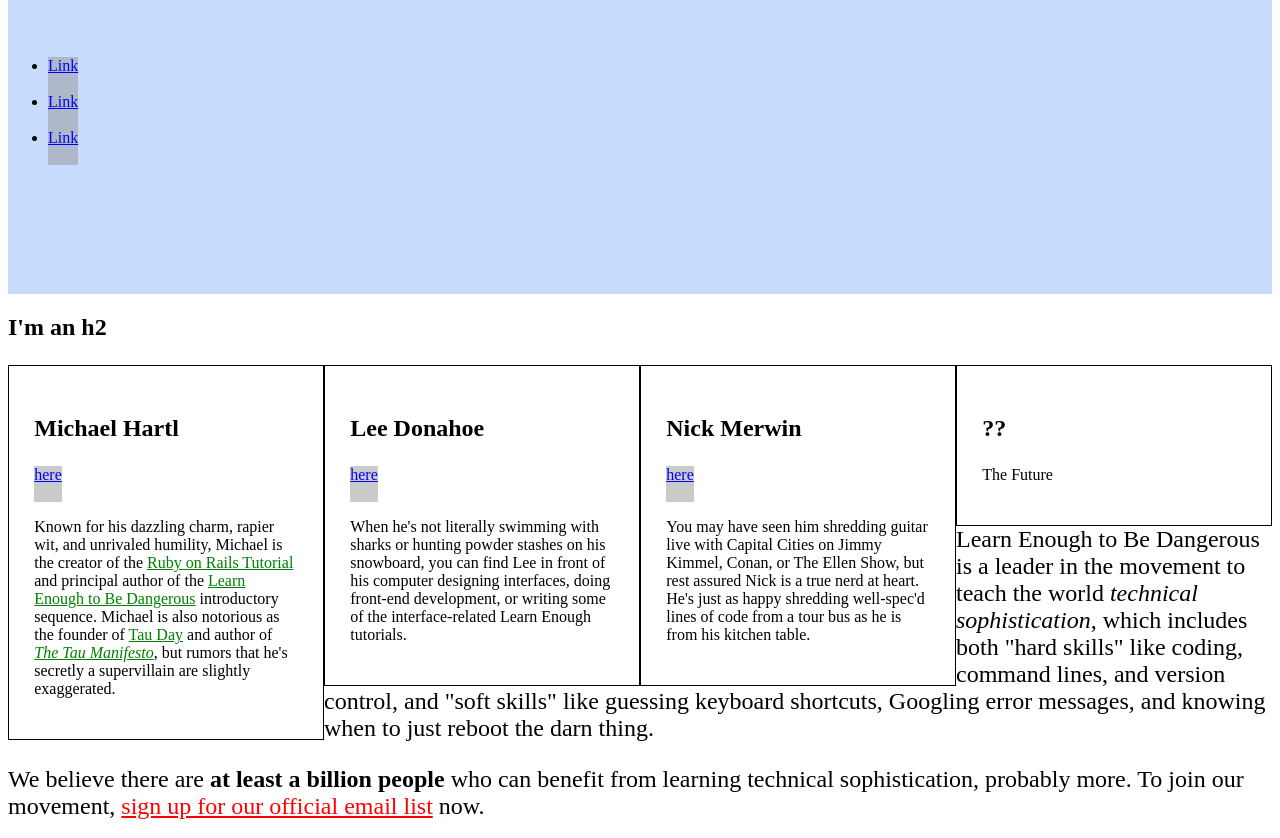
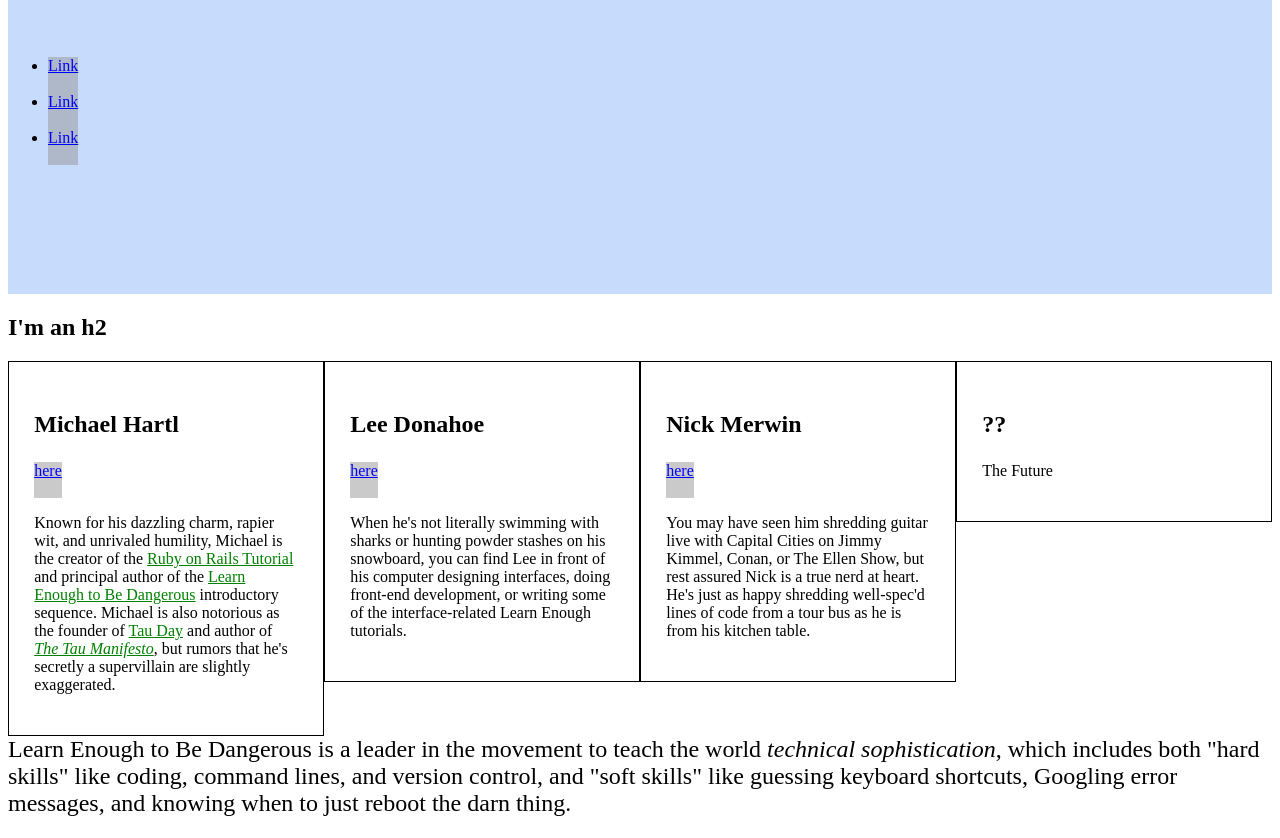
Before and after one commit to brandonprograms/brandonprograms.github.io, a plain HTML site: page index.html in a window 1280 px wide. Shown: the part 114-952 px from the top of the page. Drawn offline with Linux system fonts and the light colour scheme.

Commit message:
recent work

```diff
--- a/index.html
+++ b/index.html
@@ -10,6 +10,9 @@
       }
       a {
         color: #f00;
+      }
+      p {
+        clear: left;
       }
 
       /* HERO STYLES */
@@ -29,13 +32,14 @@
       /* BIO STYLES */
       .bio-wrapper {
         font-size: 24px;
+        overflow: hidden;
       }
-      .bio-wrapper: after {
-        visibility: hidden;
+      .bio-wrapper::after {
+        visibility: visible;
         display: block;
-        font-size: 0;
+        font-size: 100px;
         content: " ";
-        clear: both;
+        clear: right;
         height: 0;
       }
       .bio-box {
```
